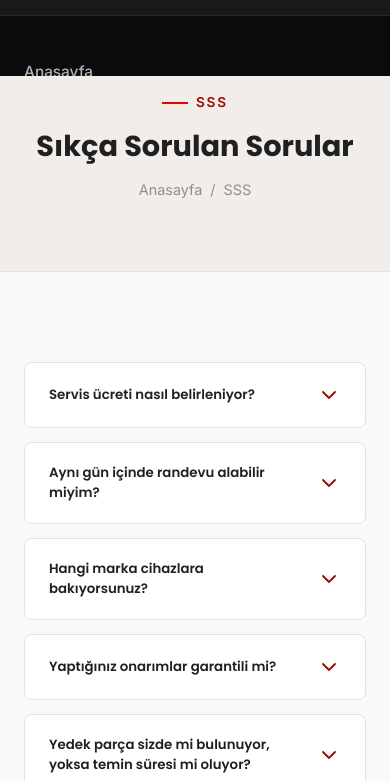
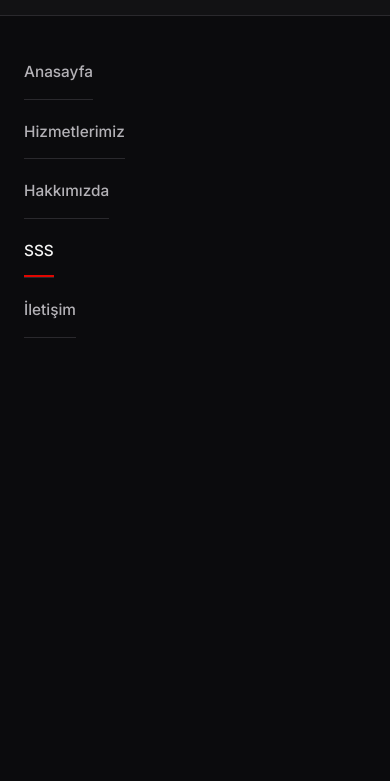
Before and after one commit to kasikciozgun9-create/mahurtemizlik, a plain HTML site: page sss.html in a window 390 px wide. Both pictures are taken after a click on the button 345 px from the left and 39 px from the top of the page. Shown: the part 63-844 px from the top of the page. Drawn offline with Linux system fonts and the light colour scheme.

Commit message:
Sabit Hemen Ara barı ekle, mobil menü hatasını düzelt, AI dosyaları ekle
- Tüm sayfalarda alta sabitlenen "Hemen Ara" çağrı barı eklendi
- Mobil menünün görünmemesine sebep olan header backdrop-filter /
  position:fixed containing-block hatası giderildi
- Menü açıkken arka plan kaydırmasını engelleyen JS eklendi
- llms.txt eklendi, robots.txt'e AI botları (GPTBot, ClaudeBot vb.) için
  açık izinler eklendi

```diff
--- a/assets/css/style.css
+++ b/assets/css/style.css
@@ -51,6 +51,7 @@ body {
   line-height: 1.6;
   font-size: 16px;
   overflow-x: hidden;
+  padding-bottom: 62px;
 }
 
 img { max-width: 100%; display: block; }
@@ -190,8 +191,7 @@ header.site-header {
   position: sticky;
   top: 0;
   z-index: 100;
-  background: rgba(11, 11, 13, 0.94);
-  backdrop-filter: blur(10px);
+  background: rgba(11, 11, 13, 0.97);
   border-bottom: 1px solid var(--border-soft);
   transition: box-shadow 0.3s ease;
 }
@@ -855,10 +855,30 @@ footer.site-footer {
 .footer-bottom-links { display: flex; gap: 20px; }
 .footer-bottom-links a:hover { color: var(--red-light); }
 
+/* ---------- Sticky call bar ---------- */
+.call-bar {
+  position: fixed;
+  left: 0; right: 0; bottom: 0;
+  z-index: 95;
+  display: flex;
+  align-items: center;
+  justify-content: center;
+  gap: 10px;
+  padding: 15px 20px;
+  background: linear-gradient(120deg, var(--red-dark), var(--red));
+  color: #fff;
+  font-weight: 700;
+  font-size: 0.98rem;
+  letter-spacing: 0.01em;
+  box-shadow: 0 -6px 20px rgba(0, 0, 0, 0.18);
+}
+.call-bar:hover { background: linear-gradient(120deg, var(--red), var(--red-dark)); }
+.call-bar .icon { width: 19px; height: 19px; }
+
 /* ---------- Back to top button ---------- */
 .back-to-top {
   position: fixed;
-  bottom: 26px;
+  bottom: 84px;
   right: 26px;
   width: 46px; height: 46px;
   border-radius: 50%;
@@ -923,5 +943,6 @@ footer.site-footer {
   .cta-band { flex-direction: column; text-align: center; }
   .cta-band .container, .cta-actions { justify-content: center; }
   .form-row { grid-template-columns: 1fr; }
-  .back-to-top { right: 20px; bottom: 20px; }
+  .back-to-top { right: 16px; bottom: 78px; }
+  .call-bar { font-size: 0.9rem; padding: 13px 14px; }
 }
--- a/assets/js/script.js
+++ b/assets/js/script.js
@@ -12,11 +12,14 @@ document.addEventListener("DOMContentLoaded", function () {
       mainNav.classList.toggle("open");
       var isOpen = mainNav.classList.contains("open");
       navToggle.setAttribute("aria-expanded", isOpen ? "true" : "false");
+      document.body.style.overflow = isOpen ? "hidden" : "";
     });
 
     mainNav.querySelectorAll("a").forEach(function (link) {
       link.addEventListener("click", function () {
         mainNav.classList.remove("open");
+        navToggle.setAttribute("aria-expanded", "false");
+        document.body.style.overflow = "";
       });
     });
   }
--- a/sss.html
+++ b/sss.html
@@ -184,6 +184,9 @@
   </div>
 </footer>
 
+<a href="tel:+908503027936" class="call-bar">
+  <svg class="icon"><use href="#icon-phone"/></svg> Hemen Ara: 0850 302 79 36
+</a>
 <button class="back-to-top" aria-label="Yukarı çık">↑</button>
 
 <script src="assets/js/script.js"></script>
```
Also changed, not shown: gizlilik-politikasi.html (+3 -0 lines), hakkimizda.html (+3 -0 lines), hizmetler.html (+3 -0 lines), iletisim.html (+3 -0 lines), index.html (+3 -0 lines), kullanim-sartlari.html (+3 -0 lines), llms.txt (added), robots.txt.
